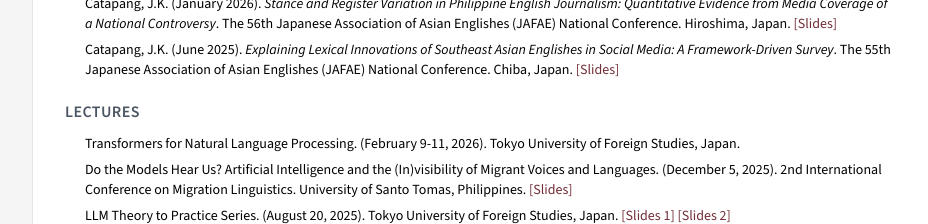
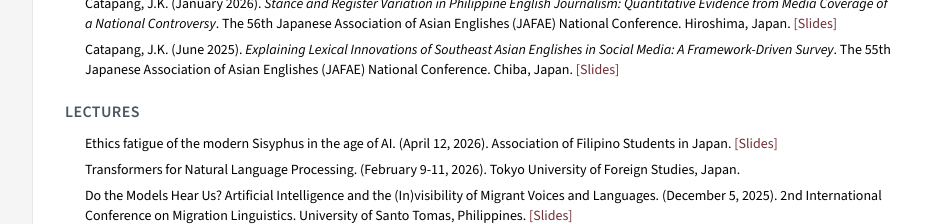
Before and after one commit to jaspercatapang/jaspercatapang.github.io, a React (Vite) app: page / in a window 1280 px wide. Shown: the part 6100-6324 px from the top of the page, without its empty margins (255-1183 px from the left). Built offline with nearby package versions, Linux system fonts and the light colour scheme.

Commit message:
Add AFSJ ethics lecture slides

```diff
--- a/src/App.jsx
+++ b/src/App.jsx
@@ -269,6 +269,7 @@ const MEDIA_ITEMS = [
 ]
 
 const LECTURES = [
+  { title: 'Ethics fatigue of the modern Sisyphus in the age of AI', date: 'April 12, 2026', venue: 'Association of Filipino Students in Japan', slides: '/lectures/ethics-fatigue-dunong-afsj-2026.pdf' },
   { title: 'Transformers for Natural Language Processing', date: 'February 9-11, 2026', venue: 'Tokyo University of Foreign Studies, Japan', slides: null },
   { title: 'Do the Models Hear Us? Artificial Intelligence and the (In)visibility of Migrant Voices and Languages', date: 'December 5, 2025', venue: '2nd International Conference on Migration Linguistics. University of Santo Tomas, Philippines', slides: '/lectures/do-the-models-hear-us-2025.pdf' },
   { title: 'LLM Theory to Practice Series', date: 'August 20, 2025', venue: 'Tokyo University of Foreign Studies, Japan', slides: ['/lectures/llm-theory-practice-1-rag-2025.pdf', '/lectures/llm-theory-practice-2-bert-2025.pdf'] },
```
Also changed, not shown: 5 other files (tests, documents, lock files or other folders).
